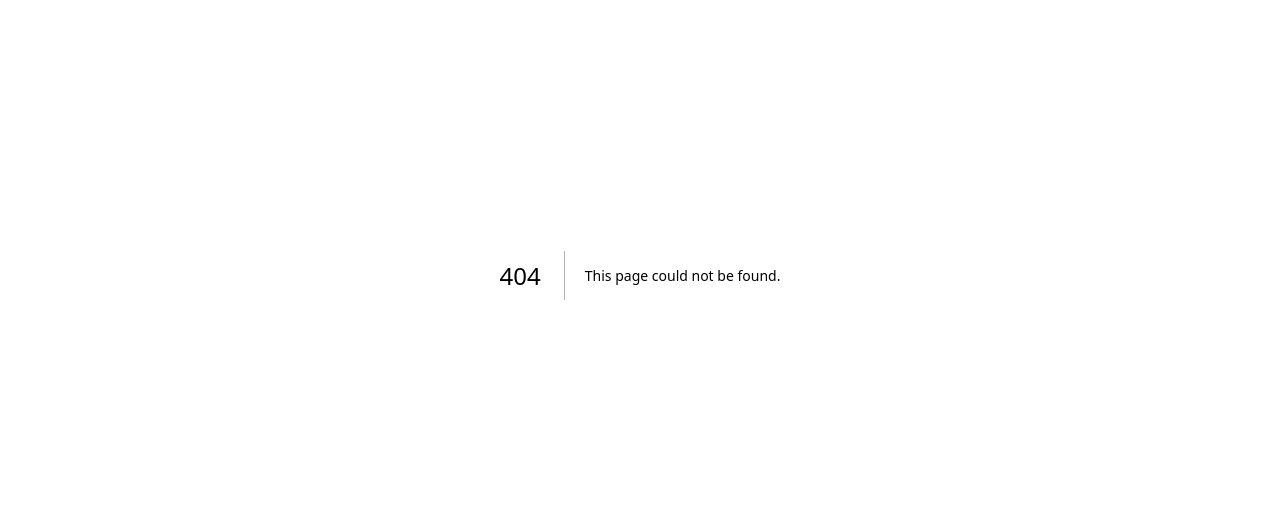
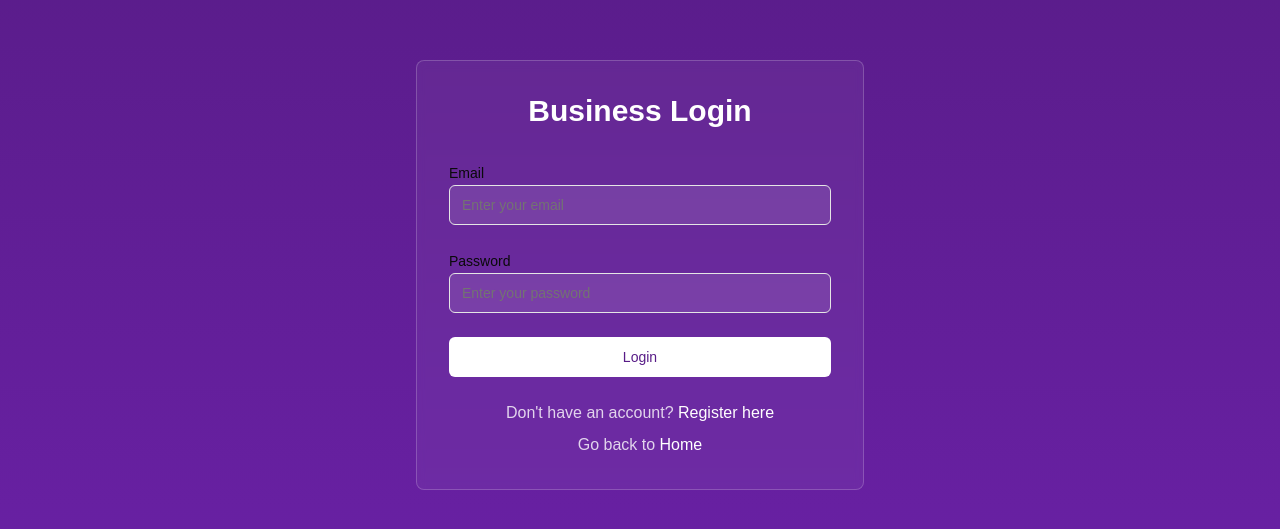
Before and after one commit to edvin3i/soloyalty, a Next.js app in the folder srcs/frontend/code/: page /login-business in a window 1280 px wide. Before the commit this address had no page. Shown: the part 125-654 px from the top of the page. Built offline with nearby package versions, Linux system fonts and the light colour scheme.

Commit message:
update - add login pages

```diff
--- /dev/null
+++ b/srcs/frontend/code/app/login-business/page.tsx
@@ -0,0 +1,106 @@
+'use client'
+
+import { useState } from 'react'
+import { Button } from '@/components/ui/button'
+import { Input } from '@/components/ui/input'
+import { Label } from '@/components/ui/label'
+import { toast } from 'sonner'
+
+export default function BusinessLoginPage() {
+  const [email, setEmail] = useState('')
+  const [password, setPassword] = useState('')
+  const [isLoading, setIsLoading] = useState(false)
+
+  const handleSubmit = async (e: React.FormEvent) => {
+    e.preventDefault()
+    setIsLoading(true)
+
+    try {
+      const response = await fetch('/api/auth/business/login', {
+        method: 'POST',
+        headers: {
+          'Content-Type': 'application/json',
+        },
+        body: JSON.stringify({
+          email,
+          password,
+        }),
+      })
+
+      if (response.ok) {
+        const data = await response.json()
+        toast.success('Logged in successfully')
+        // Store token or user data in localStorage or context
+        localStorage.setItem('businessToken', data.token)
+        window.location.href = '/business'
+      } else {
+        const error = await response.json()
+        toast.error(error.message || 'Login failed')
+      }
+    } catch (error) {
+      toast.error('An error occurred during login')
+      console.error('Login error:', error)
+    } finally {
+      setIsLoading(false)
+    }
+  }
+
+  return (
+    <div className="min-h-screen bg-gradient-to-b from-purple-900 to-purple-800 flex items-center justify-center">
+      <div className="bg-white/5 backdrop-blur-sm p-8 rounded-lg border border-white/20 w-full max-w-md">
+        <h1 className="text-3xl font-bold text-white text-center mb-8">Business Login</h1>
+
+        <form onSubmit={handleSubmit} className="space-y-6">
+          <div>
+            <Label htmlFor="email">Email</Label>
+            <Input
+              id="email"
+              type="email"
+              value={email}
+              onChange={(e) => setEmail(e.target.value)}
+              placeholder="Enter your email"
+              className="bg-white/10 text-white"
+              required
+            />
+          </div>
+
+          <div>
+            <Label htmlFor="password">Password</Label>
+            <Input
+              id="password"
+              type="password"
+              value={password}
+              onChange={(e) => setPassword(e.target.value)}
+              placeholder="Enter your password"
+              className="bg-white/10 text-white"
+              required
+            />
+          </div>
+
+          <Button
+            type="submit"
+            className="w-full bg-white text-purple-900 hover:bg-white/90"
+            disabled={isLoading}
+          >
+            {isLoading ? 'Logging in...' : 'Login'}
+          </Button>
+
+          <div className="text-center text-white/80">
+            <p className="mt-4">
+              Don't have an account?{' '}
+              <a href="/business/register" className="text-white hover:text-white/90">
+                Register here
+              </a>
+            </p>
+            <p className="mt-2">
+              Go back to{' '}
+              <a href="/" className="text-white hover:text-white/90">
+                Home
+              </a>
+            </p>
+          </div>
+        </form>
+      </div>
+    </div>
+  )
+}
--- /dev/null
+++ b/srcs/frontend/code/app/login-customer/page.tsx
@@ -0,0 +1,106 @@
+'use client'
+
+import { useState } from 'react'
+import { Button } from '@/components/ui/button'
+import { Input } from '@/components/ui/input'
+import { Label } from '@/components/ui/label'
+import { toast } from 'sonner'
+
+export default function CustomerLoginPage() {
+  const [email, setEmail] = useState('')
+  const [password, setPassword] = useState('')
+  const [isLoading, setIsLoading] = useState(false)
+
+  const handleSubmit = async (e: React.FormEvent) => {
+    e.preventDefault()
+    setIsLoading(true)
+
+    try {
+      const response = await fetch('/api/auth/customer/login', {
+        method: 'POST',
+        headers: {
+          'Content-Type': 'application/json',
+        },
+        body: JSON.stringify({
+          email,
+          password,
+        }),
+      })
+
+      if (response.ok) {
+        const data = await response.json()
+        toast.success('Logged in successfully')
+        // Store token or user data in localStorage or context
+        localStorage.setItem('customerToken', data.token)
+        window.location.href = '/'
+      } else {
+        const error = await response.json()
+        toast.error(error.message || 'Login failed')
+      }
+    } catch (error) {
+      toast.error('An error occurred during login')
+      console.error('Login error:', error)
+    } finally {
+      setIsLoading(false)
+    }
+  }
+
+  return (
+    <div className="min-h-screen bg-gradient-to-b from-purple-900 to-purple-800 flex items-center justify-center">
+      <div className="bg-white/5 backdrop-blur-sm p-8 rounded-lg border border-white/20 w-full max-w-md">
+        <h1 className="text-3xl font-bold text-white text-center mb-8">Customer Login</h1>
+
+        <form onSubmit={handleSubmit} className="space-y-6">
+          <div>
+            <Label htmlFor="email">Email</Label>
+            <Input
+              id="email"
+              type="email"
+              value={email}
+              onChange={(e) => setEmail(e.target.value)}
+              placeholder="Enter your email"
+              className="bg-white/10 text-white"
+              required
+            />
+          </div>
+
+          <div>
+            <Label htmlFor="password">Password</Label>
+            <Input
+              id="password"
+              type="password"
+              value={password}
+              onChange={(e) => setPassword(e.target.value)}
+              placeholder="Enter your password"
+              className="bg-white/10 text-white"
+              required
+            />
+          </div>
+
+          <Button
+            type="submit"
+            className="w-full bg-white text-purple-900 hover:bg-white/90"
+            disabled={isLoading}
+          >
+            {isLoading ? 'Logging in...' : 'Login'}
+          </Button>
+
+          <div className="text-center text-white/80">
+            <p className="mt-4">
+              Don't have an account?{' '}
+              <a href="/register" className="text-white hover:text-white/90">
+                Register here
+              </a>
+            </p>
+            <p className="mt-2">
+              Go back to{' '}
+              <a href="/" className="text-white hover:text-white/90">
+                Home
+              </a>
+            </p>
+          </div>
+        </form>
+      </div>
+    </div>
+  )
+}
```
